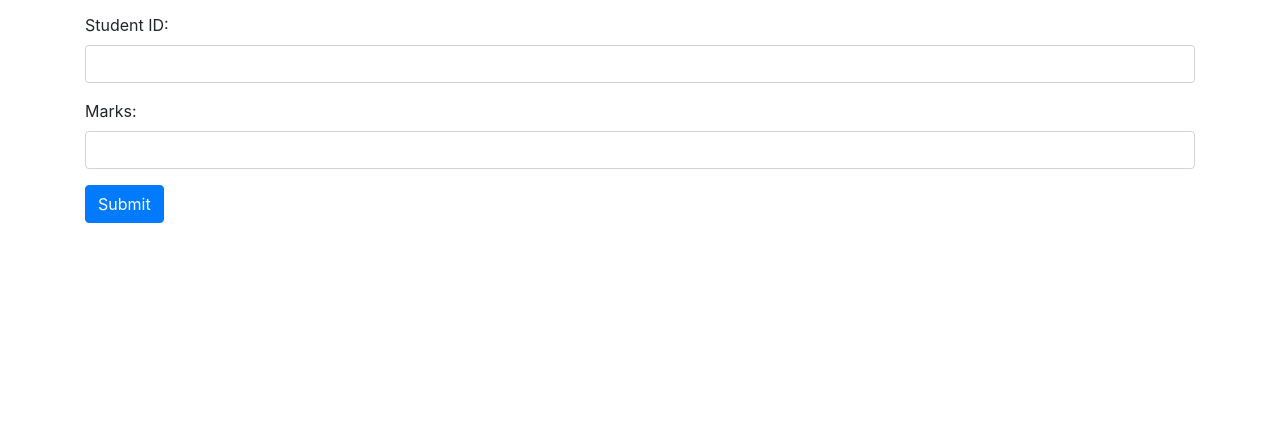
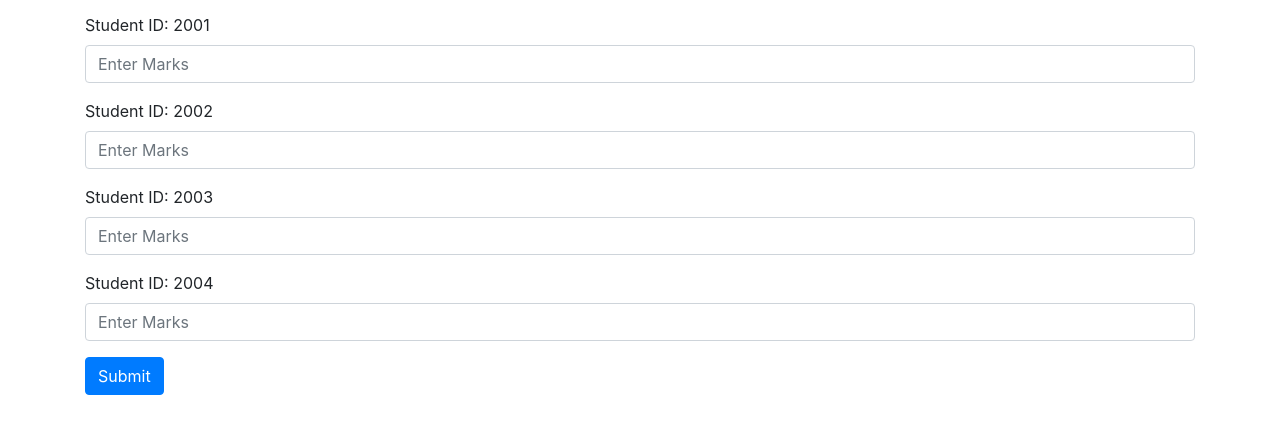
Before and after one commit to srijonashraf/AutoMarksEntry, a plain HTML site: page index.html in a window 1280 px wide. Shown: the part 99-532 px from the top of the page. Drawn offline with nearby package versions, Linux system fonts and the light colour scheme.

Commit message:
Update index.html

```diff
--- a/index.html
+++ b/index.html
@@ -10,12 +10,20 @@
 
     <form action="update_marks.php" method="POST" class="mt-3">
       <div class="form-group">
-        <label for="student_id">Student ID:</label>
-        <input type="text" id="student_id" name="student_id" class="form-control">
+        <label for="student_id">Student ID: 2001</label>
+        <input type="text" id="marks_2001" name="marks_2001" class="form-control" placeholder="Enter Marks">
       </div>
       <div class="form-group">
-        <label for="marks">Marks:</label>
-        <input type="text" id="marks" name="marks" class="form-control">
+        <label for="student_id">Student ID: 2002</label>
+        <input type="text" id="marks_2002" name="marks_2002" class="form-control" placeholder="Enter Marks">
+      </div>
+      <div class="form-group">
+        <label for="student_id">Student ID: 2003</label>
+        <input type="text" id="marks_2003" name="marks_2003" class="form-control" placeholder="Enter Marks">
+      </div>
+      <div class="form-group">
+        <label for="student_id">Student ID: 2004</label>
+        <input type="text" id="marks_2004" name="marks_2004" class="form-control" placeholder="Enter Marks">
       </div>
       <button type="submit" class="btn btn-primary">Submit</button>
     </form>
```
